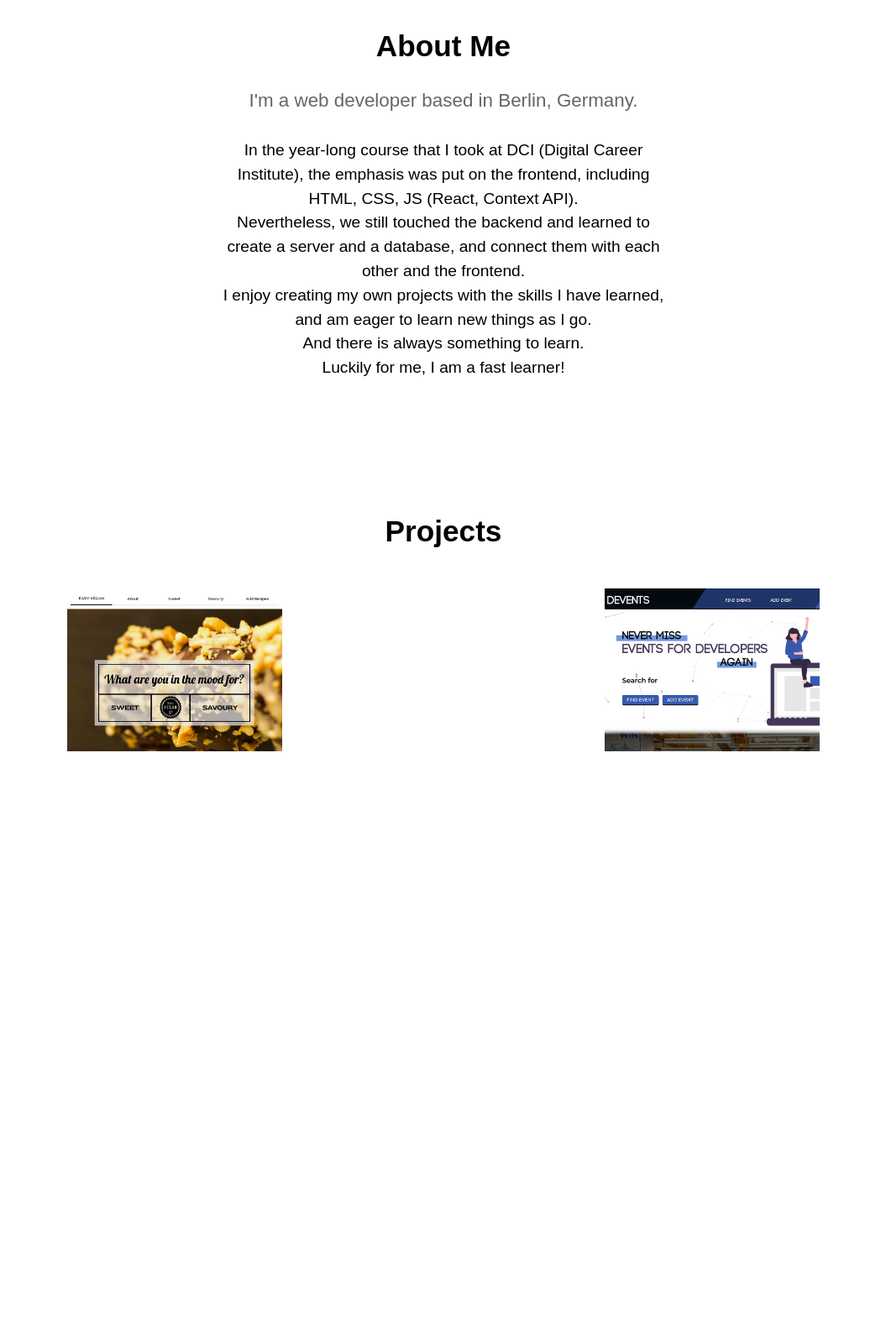
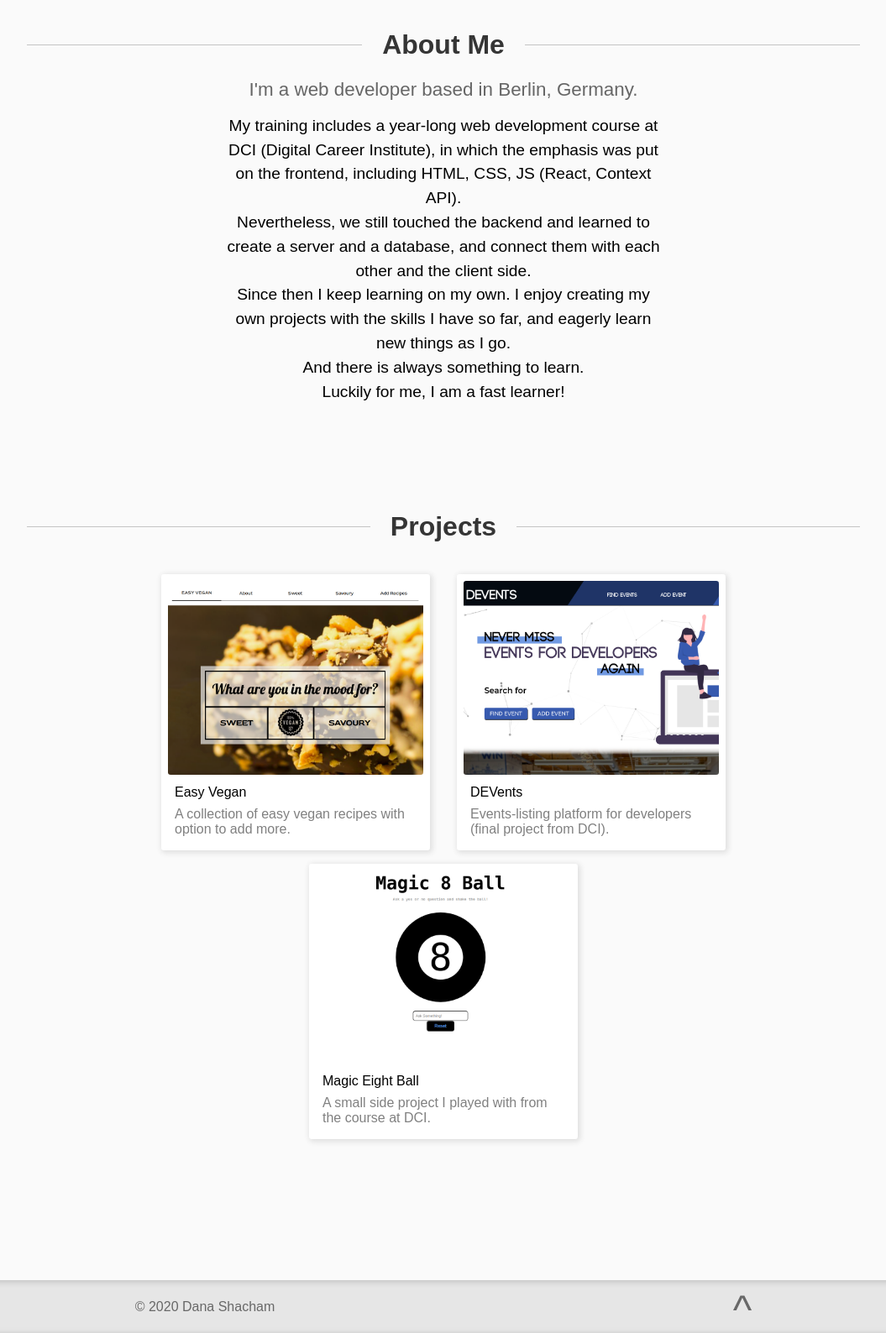
Before and after one commit to dshacham/portfolio, a React app: page / in a window 1280 px wide. Shown: the part 640-2228 px from the top of the page at 84% size, without its empty margins (112-1167 px from the left). Before the commit the page ends 1699 px from the top, so only its background shows below. Built offline with nearby package versions, Linux system fonts and the light colour scheme; a web font is replaced by a local one.

Commit message:
finish projects and add footer and  scorll animation

```diff
--- a/package.json
+++ b/package.json
@@ -13,9 +13,12 @@
     "@fortawesome/free-brands-svg-icons": "^5.14.0",
     "@fortawesome/free-solid-svg-icons": "^5.14.0",
     "@fortawesome/react-fontawesome": "^0.1.11",
+    "aos": "^2.3.4",
     "node-sass": "^4.14.1",
     "react": "^16.12.0",
     "react-dom": "^16.12.0",
+    "react-intersection-observer": "^8.26.2",
+    "react-on-screen": "^2.1.1",
     "react-router-dom": "^5.2.0",
     "react-router-hash-link": "^1.2.2",
     "react-scripts": "3.4.0",
--- /dev/null
+++ b/src/assets/ProjectsData.js
@@ -0,0 +1,22 @@
+export default [
+    {
+        name: "Easy Vegan",
+        desc: "A collection of easy vegan recipes with option to add more.",
+        img: "../../assets/images/easyvegan-thumb.png",
+        link: "https://easy-vegan.herokuapp.com/"
+    },
+
+    {
+        name: "DEVents",
+        desc: "Events-listing platform for developers (final project from DCI).",
+        img: "../../assets/images/devents-thumb.png",
+        link: "https://devents-app.herokuapp.com/"
+    },
+
+    {
+        name: "Magic Eight Ball",
+        desc: "A small side project I played with from the course at DCI.",
+        img: "../../assets/images/8ball-thumb.png",
+        link: "https://dshacham.github.io/"
+    },
+]
--- a/src/components/About.js
+++ b/src/components/About.js
@@ -1,16 +1,28 @@
-import React from 'react';
+import React, { useEffect } from 'react';
 import '../style/About.scss';
+import AOS from 'aos';
+import 'aos/dist/aos.css';
 
 const About = () => {
+    useEffect(() => {
+        AOS.init({ duration: 2000 });
+    }, []);
+
     return (
-        <div className="about">
-            <h2>About Me</h2>
-            <h3>I'm a web developer based in Berlin, Germany.</h3>
-            <p>In the year-long course that I took at DCI (Digital Career Institute), the emphasis was put on the <span style={{ fontWeight: 400 }}>frontend</span>, including HTML, CSS, JS (React, Context API).</p>
-            <p>Nevertheless, we still touched the <span style={{ fontWeight: 400 }}>backend</span> and learned to create a server and a database, and connect them with each other <span style={{ fontWeight: 400 }}>and</span> the frontend.</p>
-            <p>I enjoy creating my own projects with the skills I have learned, and am <span style={{ fontWeight: 400 }}>eager</span> to learn new things as I go.</p>
-            <p>And there is always something to learn.</p>
-            <p style={{ fontWeight: 400 }}>Luckily for me, I am a fast learner!</p>
+        <div data-aos="fade-up" className="about">
+            <div className="h2-box">
+                <h2>About Me</h2>
+            </div>
+            <div className="outer-text-box">
+                <div className="text-box">
+                    <h3>I'm a web developer based in Berlin, Germany.</h3>
+                    <p>My training includes a year-long web development course at DCI (Digital Career Institute), in which the emphasis was put on the <span style={{ fontWeight: 400 }}>frontend</span>, including HTML, CSS, JS (React, Context API).</p>
+                    <p>Nevertheless, we still touched the <span style={{ fontWeight: 400 }}>backend</span> and learned to create a server and a database, and connect them with each other and the client side.</p>
+                    <p>Since then I keep learning on my own. I enjoy creating my own projects with the skills I have so far, and <span style={{ fontWeight: 400 }}>eagerly</span> learn new things as I go.</p>
+                    <p>And there is always something to learn.</p>
+                    <p style={{ fontWeight: 400 }}>Luckily for me, I am a fast learner!</p>
+                </div>
+            </div>
         </div>
     )
 }
--- a/src/components/App.js
+++ b/src/components/App.js
@@ -1,21 +1,19 @@
-
 import React from 'react';
-import { BrowserRouter as Router, Route, Switch } from 'react-router-dom';
+import { BrowserRouter as Router } from 'react-router-dom';
 import Context from './Context';
 import NavBar from './NavBar';
 import Home from './Home';
+import Footer from './Footer';
 
 function App() {
+
   return (
     <div className="App">
       <Context.Provider>
         <Router>
           <NavBar />
-          {/* <Switch>
-            <Route path="/" exact component={Home} />
-            <Route path="/about" exact component={About} />
-          </Switch> */}
           <Home />
+          <Footer />
         </Router>
       </Context.Provider>
     </div>
--- /dev/null
+++ b/src/components/Footer.js
@@ -0,0 +1,17 @@
+import React from 'react';
+import '../style/Footer.scss';
+
+const Footer = () => {
+    const scrollTop = () => {
+        window.scrollTo({ top: 0, behavior: 'smooth' });
+    };
+
+    return (
+        <ul className="footer">
+            <li className="my-name">© 2020 Dana Shacham</li>
+            <li className="to-top"><p onClick={scrollTop}>&#94;</p></li>
+        </ul>
+    )
+}
+
+export default Footer;
--- a/src/components/Home.js
+++ b/src/components/Home.js
@@ -5,10 +5,6 @@ import About from './About';
 import Projects from './Projects';
 
 const Home = () => {
-    const scrollTop = () => {
-        window.scrollTo({ top: 0, behavior: 'smooth' });
-    };
-
     useEffect(() => {
         window.scrollTo(0, 0);
     }, []);
--- a/src/components/NavBar.js
+++ b/src/components/NavBar.js
@@ -1,5 +1,4 @@
-import React, { useState, useEffect } from 'react';
-import { NavLink } from 'react-router-dom';
+import React from 'react';
 import { HashLink } from 'react-router-hash-link';
 import '../style/NavBar.scss';
 import { FontAwesomeIcon } from '@fortawesome/react-fontawesome';
@@ -7,12 +6,22 @@ import { faEnvelope } from '@fortawesome/free-solid-svg-icons';
 import { faLinkedin, faGithub } from '@fortawesome/free-brands-svg-icons';
 
 const NavBar = () => {
+
+    const hideHash = (e) => {
+        e.preventDefault();
+    };
+
+    const scrollTop = () => {
+        window.scrollTo({ top: 0, behavior: 'smooth' });
+    };
+
+
     return (
         <nav className="navbar">
-            <p><NavLink to="/">&lt;D&gt;</NavLink></p>
+            <p onClick={scrollTop}>&lt;D&gt;</p>
             <ul className="pages">
-                <li><HashLink to="#about" scroll={el => el.scrollIntoView({ behavior: 'smooth', block: 'start' })}>About</HashLink></li>
-                <li><HashLink to="#projects" scroll={el => el.scrollIntoView({ behavior: 'smooth', block: 'start' })}>Projects</HashLink></li>
+                <li><HashLink to="#about" scroll={el => el.scrollIntoView({ behavior: 'smooth', block: 'start' })} onClick={hideHash}>About</HashLink></li>
+                <li><HashLink to="#projects" scroll={el => el.scrollIntoView({ behavior: 'smooth', block: 'start' })} onClick={hideHash}>Projects</HashLink></li>
             </ul>
             <ul className="contact">
                 <li>
@@ -22,12 +31,12 @@ const NavBar = () => {
                 </li>
                 <li>
                     <a href="https://www.linkedin.com/in/dana-shacham-937408163/" target="_blank">
-                        <FontAwesomeIcon className="icon" title="email me" icon={faLinkedin} />
+                        <FontAwesomeIcon className="icon" title="linkedin" icon={faLinkedin} />
                     </a>
                 </li>
                 <li>
                     <a href="https://github.com/dshacham/" target="_blank">
-                        <FontAwesomeIcon className="icon" title="email me" icon={faGithub} />
+                        <FontAwesomeIcon className="icon" title="github" icon={faGithub} />
                     </a>
                 </li>
             </ul>
--- a/src/components/Projects.js
+++ b/src/components/Projects.js
@@ -1,14 +1,32 @@
-import React from 'react';
+import React, { useEffect } from 'react';
 import '../style/Projects.scss';
+import ProjectData from '../assets/ProjectsData';
+import AOS from 'aos';
+import 'aos/dist/aos.css';
 
 const Projects = () => {
+    useEffect(() => {
+        AOS.init({ duration: 2000 });
+    }, []);
+
     return (
-        <div className="projects-container">
-            <h2>Projects</h2>
-            <ul className="projects">
-                <li><img src="../../assets/images/easyvegan-thumb.png" alt="easy vegan" /></li>
-                <li><img src="../../assets/images/devents-thumb.png" alt="devents" /></li>
-            </ul>
+        <div data-aos="fade-up" className="projects-container" >
+            <div className="h2-box">
+                <h2>Projects</h2>
+            </div>
+            <div className="projects">
+                {ProjectData.map(project => {
+                    return (
+                        <a href={project.link} target="_blank" key={project.name}>
+                            <ul className="project-card">
+                                <li><img src={project.img} alt={project.name} /></li>
+                                <li className="project-name">{project.name}</li>
+                                <li className="project-desc">{project.desc}</li>
+                            </ul>
+                        </a>
+                    )
+                })}
+            </div>
         </div>
     )
 }
--- a/src/style/About.scss
+++ b/src/style/About.scss
@@ -1,16 +1,35 @@
 @import 'App';
 
 .about {
-    margin: 7rem auto 7rem;
-    width: 41%;
+    margin: 7rem auto 1rem;
+    width: 100%;
     text-align: center;
 
+    .h2-box {
+        width: fit-content;
+        position: relative;
+        z-index: 10;
+        margin: 0 auto;
+        padding: 0 1.5rem;
+        background-color: #fafafa;
+
         h2 {
-        font-size: 2.2rem;
+            font-size: 2rem;
+            margin-bottom: -1.2rem;
+            color: rgb(53, 53, 53);
+        }
     }
 
+    .outer-text-box {
+        border-top: 1px solid rgb(196, 196, 196);
+        padding-top: 1.5rem;
+        margin: 0 9rem;
+
+        .text-box {
+            width: 52.5%;
+            margin: 0 auto;
             h3 {
-        margin: 2rem 0;
+                margin: 1rem 0;
                 font-size: 1.4rem;
                 color: rgb(102, 102, 102);
                 font-weight: 400;
@@ -22,3 +41,5 @@
                 font-size: 1.2rem;
             }
         }
+    }
+}
--- a/src/style/App.scss
+++ b/src/style/App.scss
@@ -14,6 +14,7 @@
 
 body {
     font-family: 'Recursive', sans-serif;
+    background-color: #fafafa;
 }
 
 a {
@@ -23,5 +24,5 @@ a {
 }
 
 a:hover {
-    color: rgb(130, 130, 255);
+    color: rgb(255, 243, 130);
 }
--- /dev/null
+++ b/src/style/Footer.scss
@@ -0,0 +1,25 @@
+@import 'App';
+
+.footer {
+
+    background-color: rgb(230, 230, 230);
+    box-shadow: inset 0.1rem 0.1rem 0.4rem 0.1rem rgb(201, 201, 201);
+    display: flex;
+    justify-content: space-around;
+    align-items: center;
+    color: rgb(104, 104, 104);
+
+
+
+    .to-top {
+        cursor: pointer;
+        font-size: 3rem;
+        font-weight: 300;
+        align-self: flex-end;
+        margin-top: 0.5rem;
+    }
+
+    .to-top:hover {
+        color: rgb(139, 139, 139);
+    }
+}
--- a/src/style/Projects.scss
+++ b/src/style/Projects.scss
@@ -2,17 +2,64 @@
 
 .projects-container {
     text-align: center;
-    margin: 3rem auto 10rem;
+    margin: 7rem 9rem 10rem;
 
-    h2 {
-        font-size: 2.2rem;
-        margin-bottom: 3rem;
+    .h2-box {
+        width: fit-content;
+        position: relative;
+        z-index: 10;
+        margin: 0 auto;
+        padding: 0 1.5rem;
+        background-color: #fafafa;
+
+        h2 {
+            font-size: 2rem;
+            margin-bottom: -1.2rem;
+            color: rgb(53, 53, 53);
+        }
     }
 
     .projects {
         display: flex;
-        img {
-            width: 40%;;
+        justify-content: center;
+        flex-wrap: wrap;
+        padding-top: 3rem;
+        border-top: 1px solid rgb(196, 196, 196);
+
+        .project-card {
+            max-width: 20rem;
+            max-height: 25rem;
+            display: flex;
+            flex-direction: column;
+            justify-content: space-between;
+            flex: 1 0 auto;
+            box-shadow: 0.1rem 0.1rem 0.4rem 0.1rem rgb(224, 224, 224);
+            border-radius: 0.2rem;
+            margin: 0.5rem 1rem;
+            padding: 0.5rem;
+            color: grey;
+            text-align: left;
+            background-color: white;
+
+            img {
+                width: 100%;
+                border-radius: 0.2rem;
+            }
+
+            .project-name {
+                color: black;
+                font-weight: 100;
+                margin: 0.5rem;
+            }
+
+            .project-desc {
+                font-weight: 100;
+                margin: 0 0.5rem 0.5rem;
+            }
         }
+
+        .project-card:hover {
+                box-shadow: 0.1rem 0.1rem 0.4rem 0.1rem rgb(189, 189, 189);
+            }
     }
 }
```
Also changed, not shown: src/style/Intro.scss (+9 -0 lines), src/style/NavBar.scss (+17 -1 lines), public/assets/images/8ball-thumb.png (added), 1 other file. Lines whose indentation alone changed are shown as unchanged.
